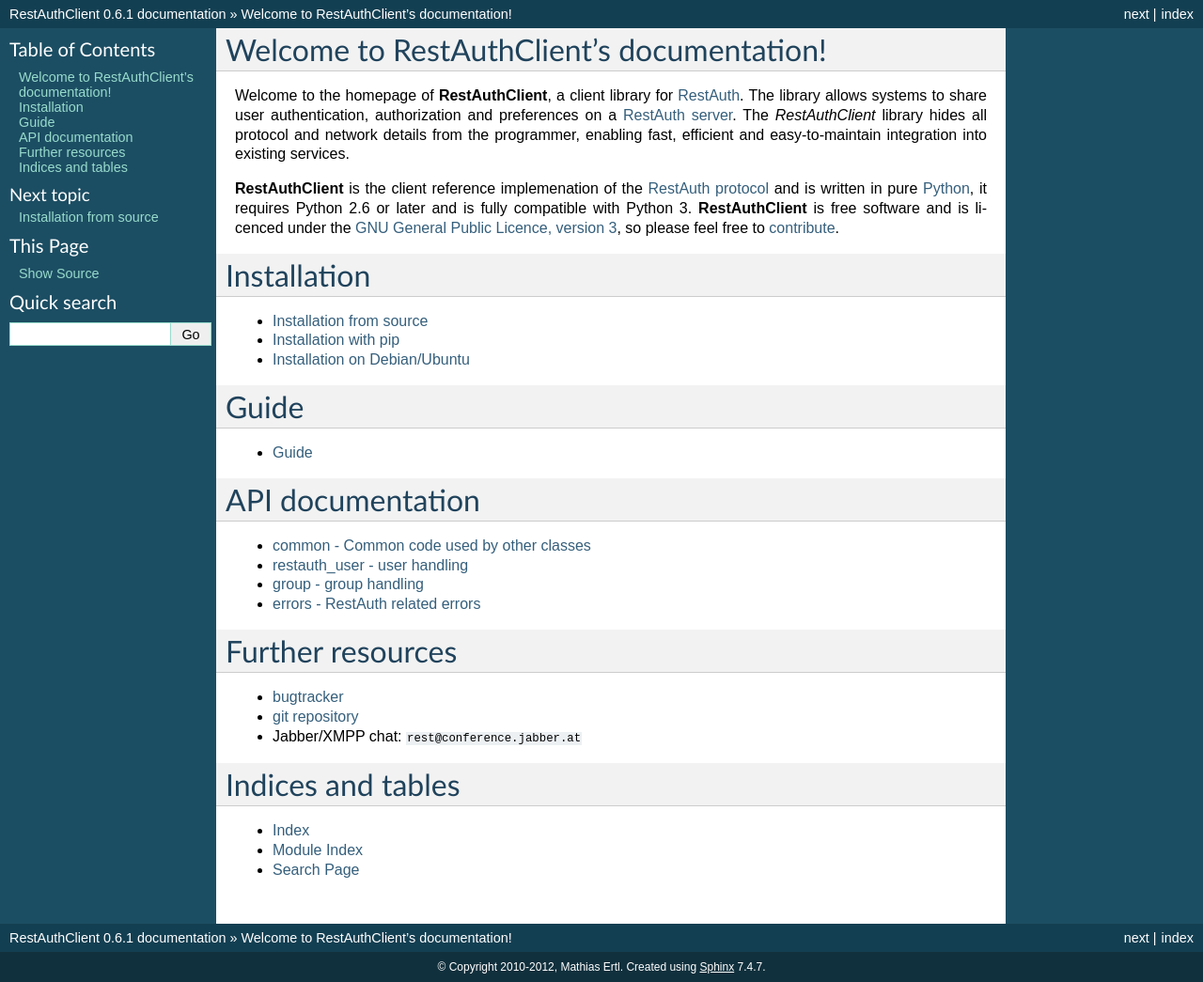
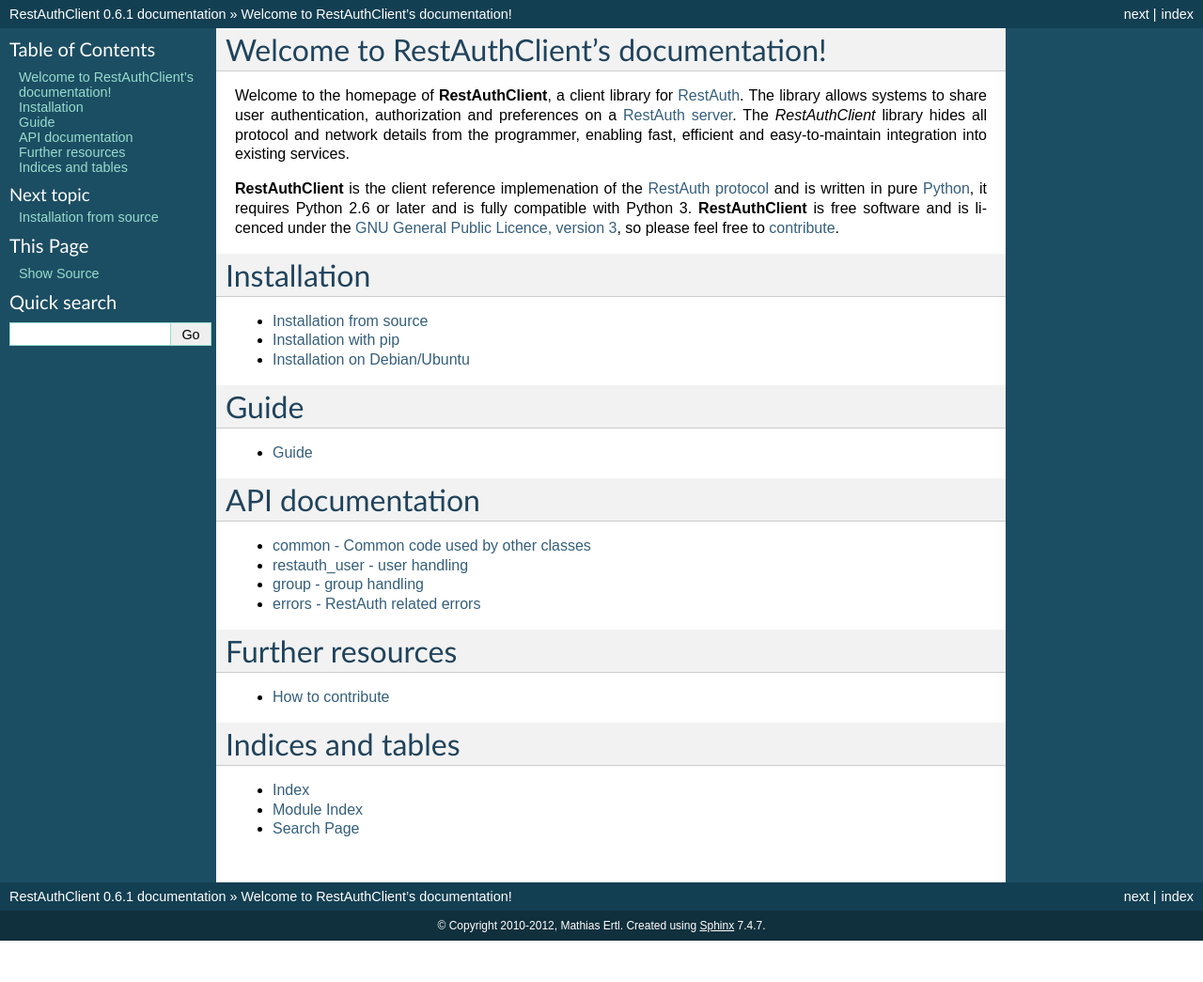
Before and after one commit to RestAuth/RestAuthClient, a Sphinx documentation site: the page built from doc/index.rst, in a window 1280 px wide. Shown: the whole page at 94% size. Built offline with Sphinx 7.4.7, drawn with Linux system fonts in a browser that asks for light colours; after the commit the page ends 1001 px from its top, so only the background shows below that.

Commit message:
just link to contribute

```diff
--- a/doc/index.rst
+++ b/doc/index.rst
@@ -44,9 +44,9 @@
 
 Further resources
 =================
-* `bugtracker <https://redmine.fsinf.at/projects/restauth-python>`_
-* `git repository <http://git.fsinf.at/restauth/python>`_
-* Jabber/XMPP chat: ``rest@conference.jabber.at``
+
+.. toctree::
+   contribute
 
 Indices and tables
 ==================
```
